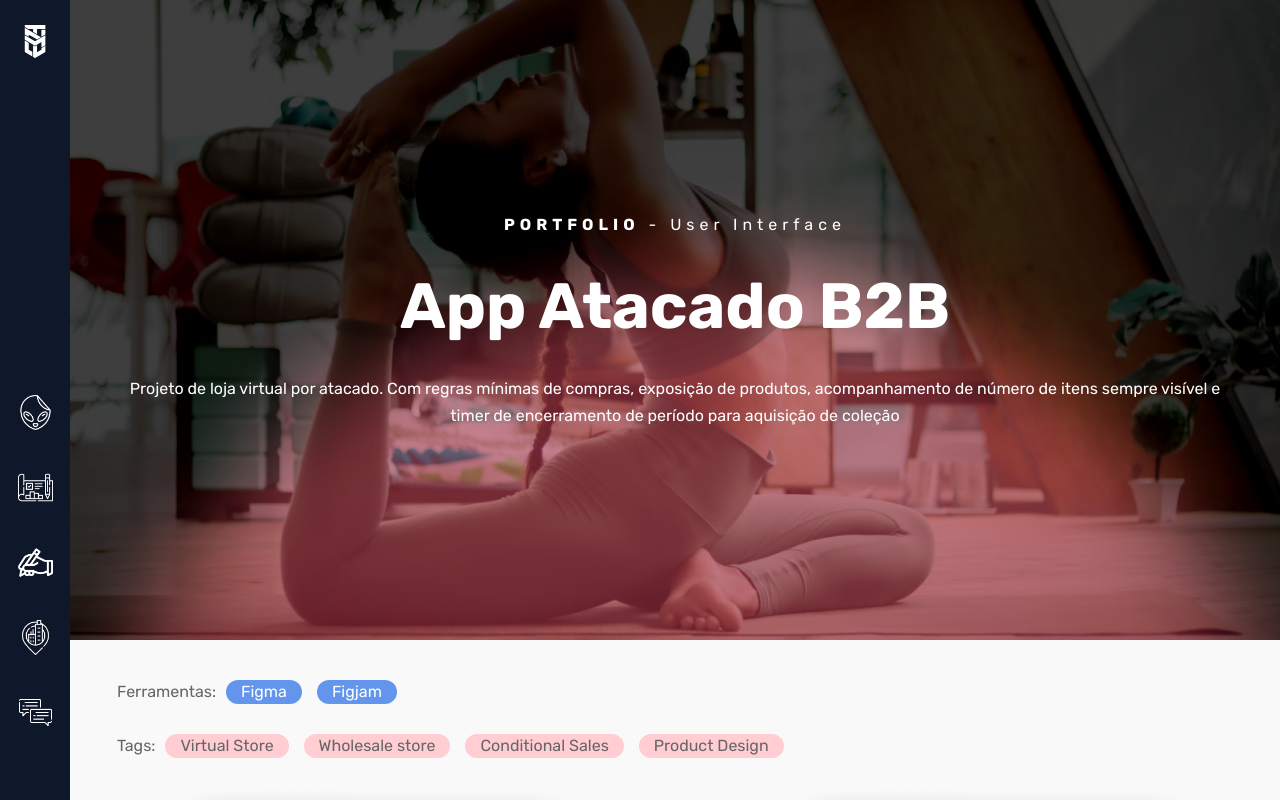
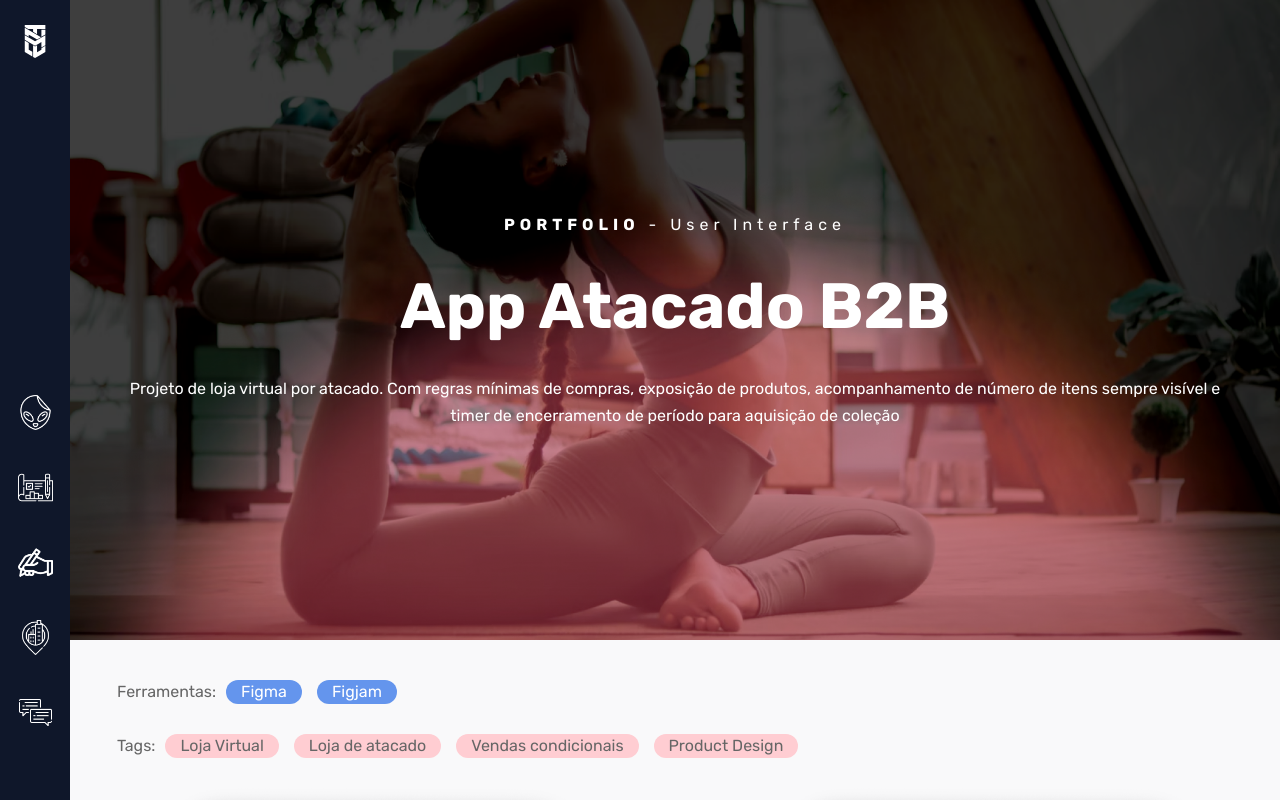
Before and after one commit to MiltonNeto/miltonneto.com.br, a Next.js app: page /ProjectB2B in a window 1280 px wide. Shown: the top 800 px of the page. Built offline with nearby package versions, Linux system fonts and the light colour scheme.

Commit message:
Update ProjectB2B.tsx

```diff
--- a/pages/ProjectB2B.tsx
+++ b/pages/ProjectB2B.tsx
@@ -31,9 +31,9 @@ export default function ProjectB2B(){
                 </ul>
                 <ul className={styles.redPills}>
                     <label>Tags:</label>
-                    <li>Virtual Store</li>
-                    <li>Wholesale store</li>
-                    <li>Conditional Sales</li>
+                    <li>Loja Virtual</li>
+                    <li>Loja de atacado</li>
+                    <li>Vendas condicionais</li>
                     <li>Product Design</li>
                     </ul>
                 </Col>
@@ -63,7 +63,7 @@ export default function ProjectB2B(){
 
                 <h3 className="sectionTitle">
                     <Image src="/images/icones/plan-color.png" width='48' height='48' alt="O que eu faço" className="sectionTitleIcon" />
-                    <span>See other of my works</span>
+                    <span>Veja outros dos meus trabalhos</span>
                 </h3>
                 <SectionPortfolio />
 
```
